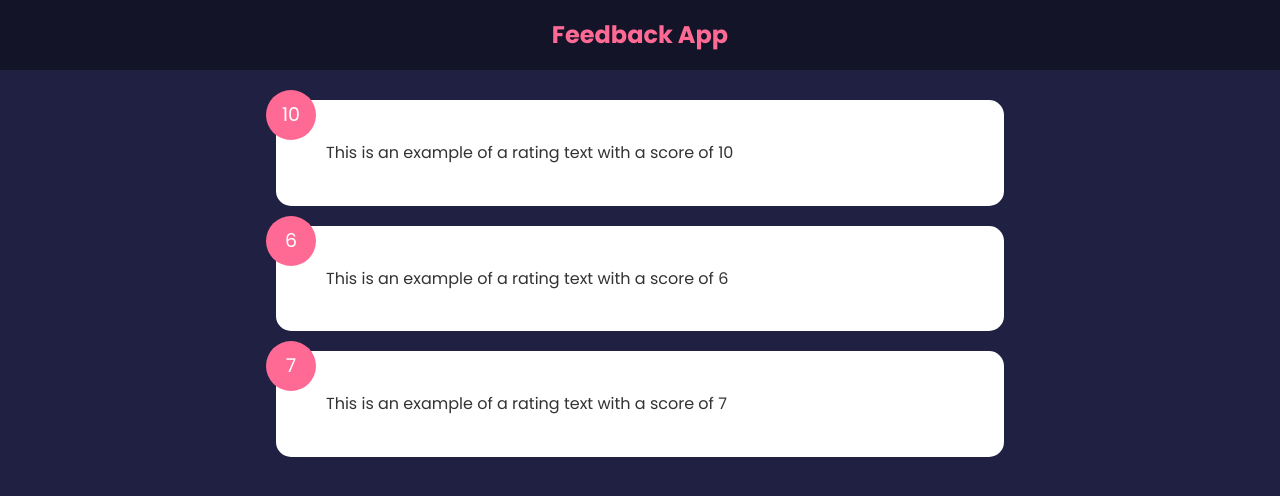
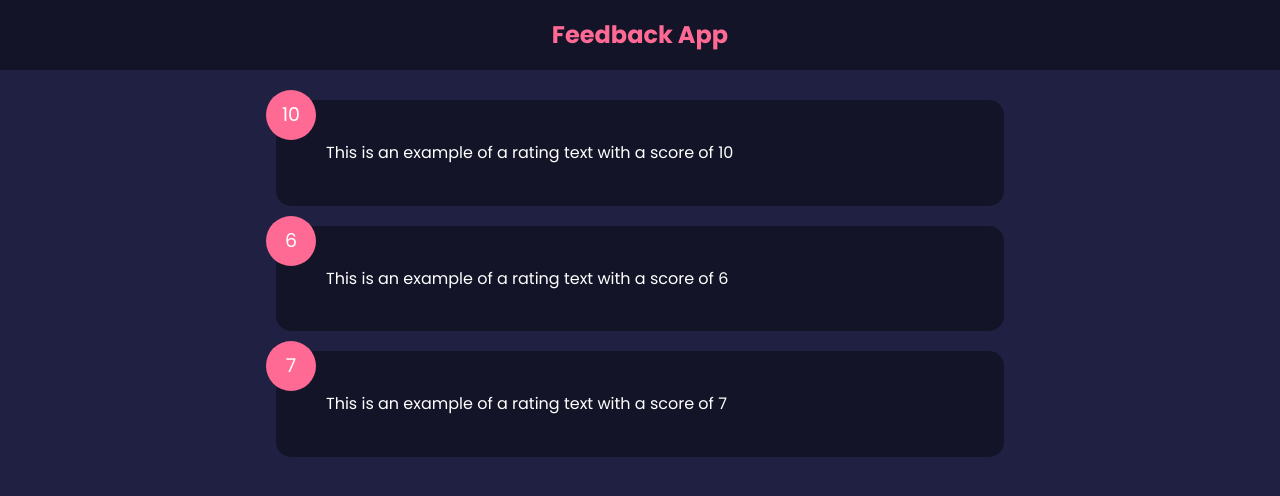
Before and after one commit to dj51234/feedback-app, a React (Create React App) app: page / in a window 1280 px wide. Shown: the top 496 px of the page. Built offline with nearby package versions, Linux system fonts and the light colour scheme.

Commit message:
added proptypes

```diff
--- a/src/components/FeedbackItem.js
+++ b/src/components/FeedbackItem.js
@@ -1,10 +1,17 @@
+import Card from "./shared/Card";
+import { PropTypes } from "prop-types";
+
 function FeedbackItem({ item }) {
   return (
-    <div className="card">
+    <Card>
       <div className="card__num">{item.rating}</div>
       <div className="card__text">{item.text}</div>
-    </div>
+    </Card>
   );
 }
 
+FeedbackItem.propTypes = {
+  item: PropTypes.object.isRequired,
+};
+
 export default FeedbackItem;
--- /dev/null
+++ b/src/components/shared/Card.js
@@ -0,0 +1,16 @@
+import { PropTypes } from "prop-types";
+
+function Card({ children, reverse }) {
+  return <div className={`card ${reverse && "reverse"}`}>{children}</div>;
+}
+
+Card.defaultProps = {
+  reverse: true,
+};
+
+Card.propTypes = {
+  children: PropTypes.node.isRequired,
+  reverse: PropTypes.bool,
+};
+
+export default Card;
```
Also changed, not shown: src/components/FeedbackList.js (+11 -0 lines).
